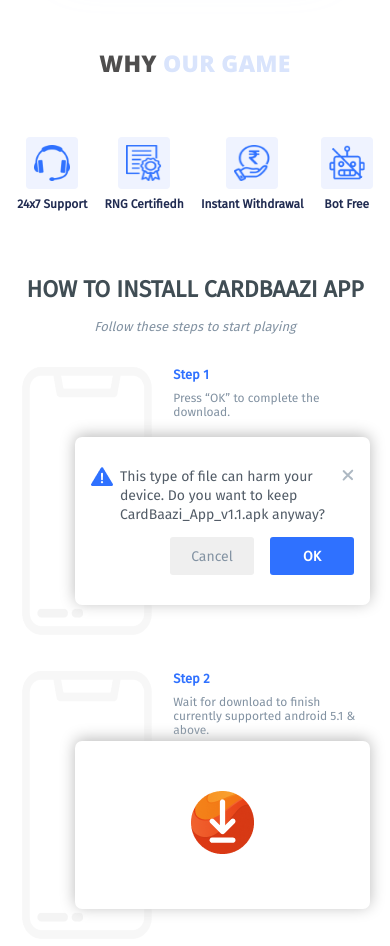
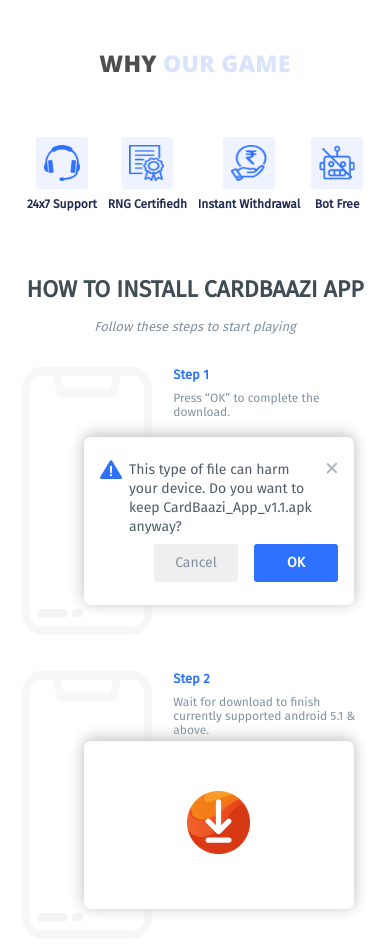
Before and after one commit to Shaikhfaruk/BaaziGames, a plain HTML site: page index.html in a window 390 px wide. Shown: the part 1540-2486 px from the top of the page. Drawn offline with nearby package versions, Linux system fonts and the light colour scheme.

Commit message:
fixed all issue

```diff
--- a/styles/style.css
+++ b/styles/style.css
@@ -1163,4 +1163,11 @@ a {
   .quots {
     bottom: -2rem;
   }
+  .install_app_popup {
+    width: 270px;
+    margin-right: 1rem;
+  }
+  .why_our_game_cards {
+    padding: 0 1rem;
+  }
 }
```
